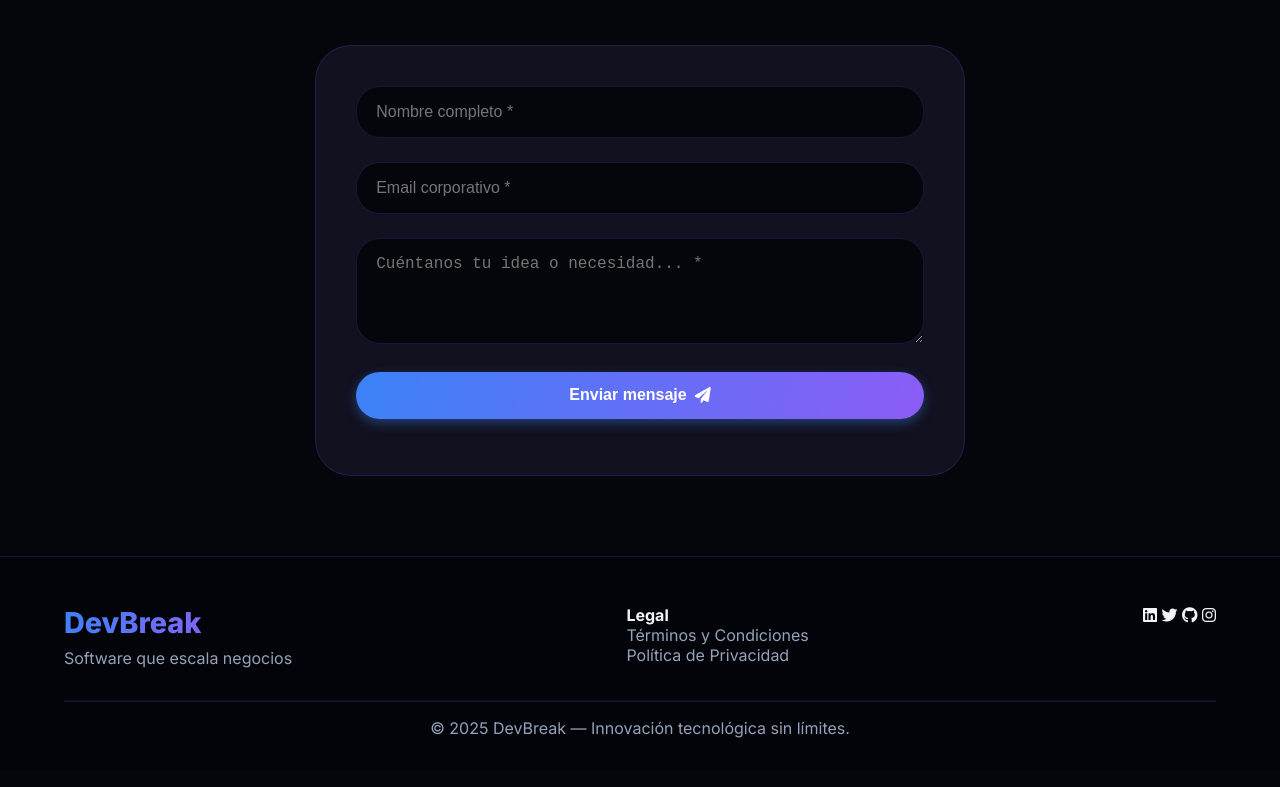
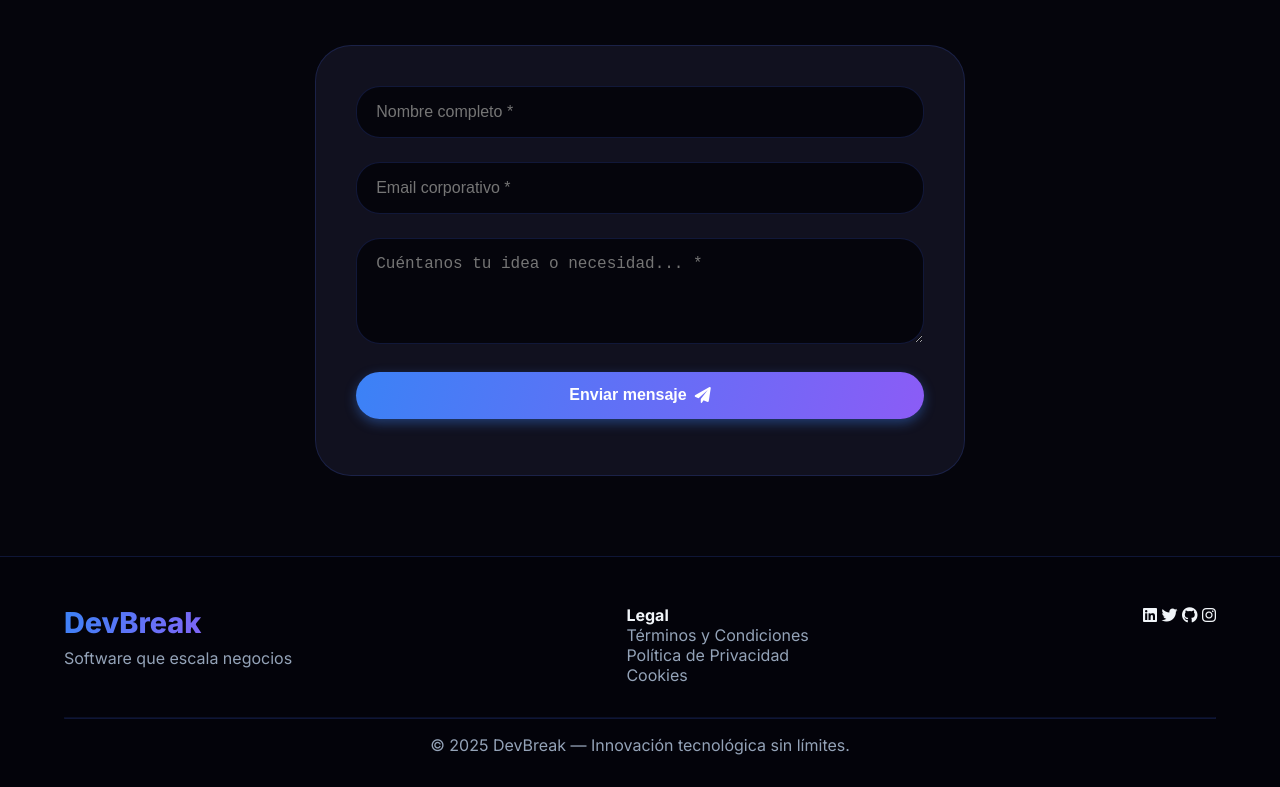
Before and after one commit to LicJuanRv19/devbreak, a plain HTML site: page index.html in a window 1280 px wide. Shown: the part 4038-4825 px from the top of the page. Drawn offline with Linux system fonts and the light colour scheme.

Commit message:
Update index.html

```diff
--- a/index.html
+++ b/index.html
@@ -607,7 +607,7 @@
     <div class="container">
         <div class="footer-content">
             <div><div class="logo" style="font-size: 1.8rem;">DevBreak</div><p style="margin-top: 0.5rem; color: var(--text-secondary);">Software que escala negocios</p></div>
-             <div><h4>Legal</h4><p><a href="terminos.html" style="color: var(--text-secondary); text-decoration: none;">Términos y Condiciones</a></p><p><a href="privacidad.html" style="color: var(--text-secondary); text-decoration: none;">Política de Privacidad</a></p></div>
+             <div><h4>Legal</h4><p><a href="terminos.html" style="color: var(--text-secondary); text-decoration: none;">Términos y Condiciones</a></p><p><a href="privacidad.html" style="color: var(--text-secondary); text-decoration: none;">Política de Privacidad</a></p><p><a href="cookies.html" style="color: var(--text-secondary); text-decoration: none;">Cookies</a></p></div>
              <div class="social-icons"><i class="fab fa-linkedin"></i> <i class="fab fa-twitter"></i> <i class="fab fa-github"></i> <i class="fab fa-instagram"></i></div>
         </div>
         <hr style="margin: 2rem 0 1rem; border-color: var(--border-light);">
```
